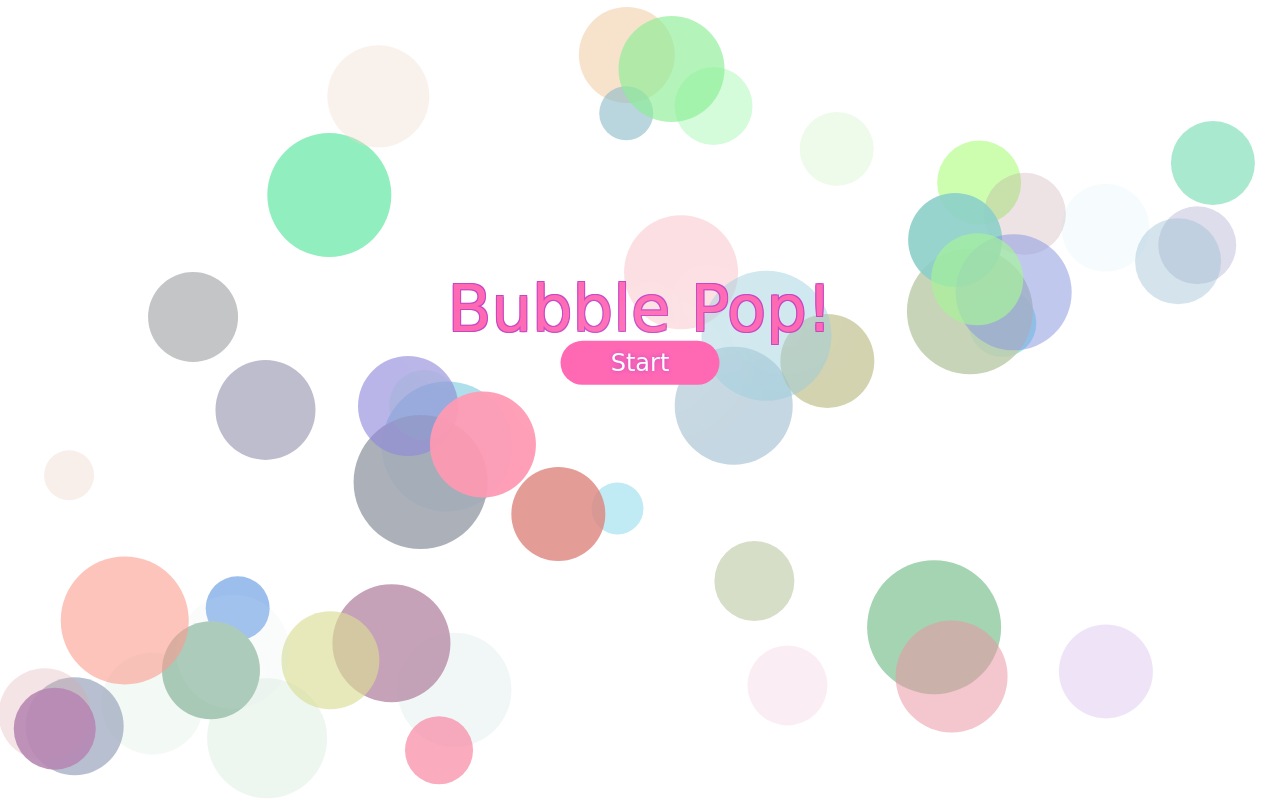
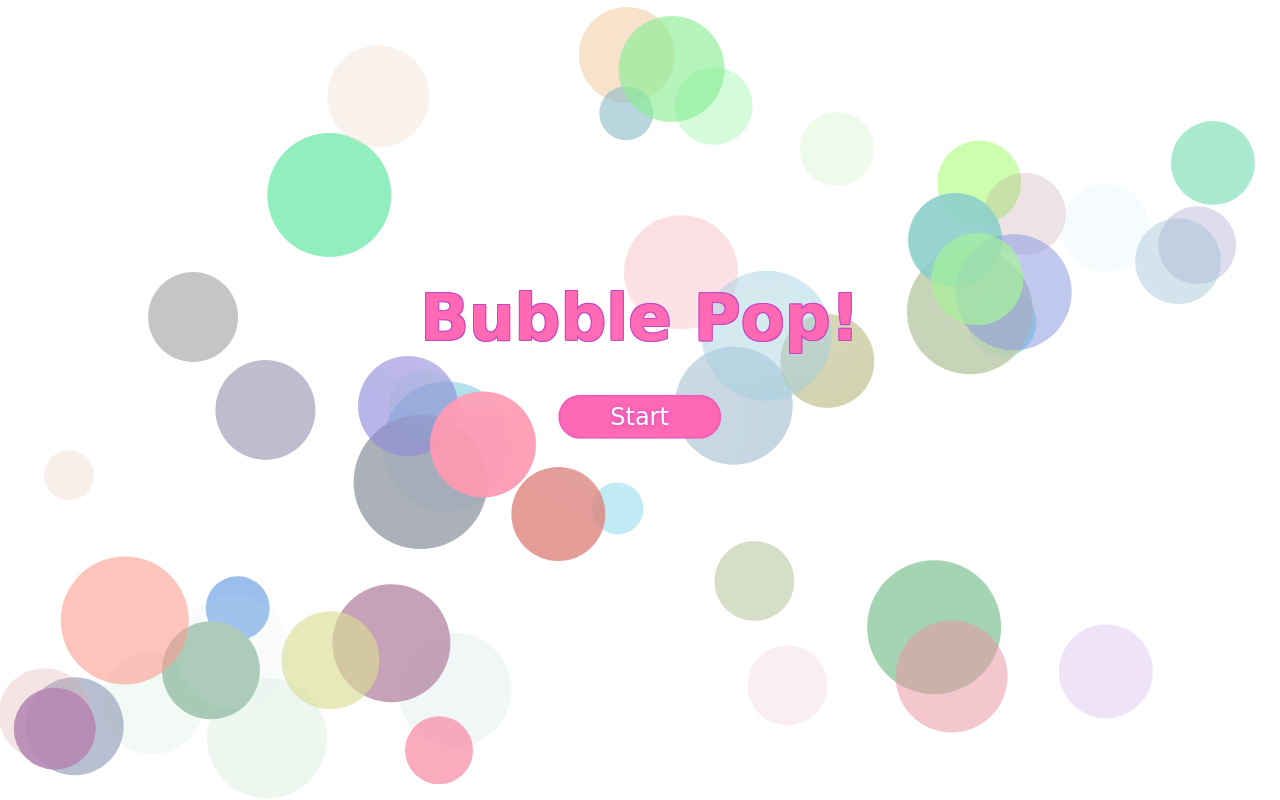
Before and after one commit to ryanwellsdotcom/bubble-pop, a website: page index.html in a window 1280 px wide. Drawn offline with nearby package versions, Linux system fonts and the light colour scheme; files that its build step writes are made by us from their sources; a web font is replaced by a local one.

Commit message:
refined styles

```diff
--- a/src/scss/_base.scss
+++ b/src/scss/_base.scss
@@ -8,6 +8,7 @@ body {
   margin: 0;
   font-family: 'Sniglet', cursive;
   color: hotpink;
+  overflow: hidden;
 }
 
 header {
@@ -20,6 +21,8 @@ header {
 }
 
 h1 {
+  font-weight: 600;
+  margin: 45px 0;
   font-size: 4rem;
   color: hotpink;
   text-shadow: -1px -1px 0 #c546c5, 1px -1px 0 #c546c5, -1px 1px 0 #c546c5, 1px 1px 0 #c546c5, 0 0 100px rgba(255, 255, 255, 1);
@@ -28,14 +31,21 @@ h1 {
 .start {
   background: hotpink;
   border: none;
-  padding: 8px 50px;
+  padding: 6px 50px;
   border-radius: 30px;
   font-family: 'Sniglet', cursive;
   font-size: 1.5rem;
   color: #fff;
   cursor: pointer;
   text-shadow: 0 0 5px #c546c5;
+  border: 2px solid rgba(197, 70, 197, 0.3);
   box-shadow: 0 0 100px rgba(255, 255, 255, .3);
+  will-change: transform;
+  transition: transform 0.2s;
+  &:hover {
+    transform: scale(1.15);
+    transition: transform 0.15s;
+  }
 }
 
 .score {
```
